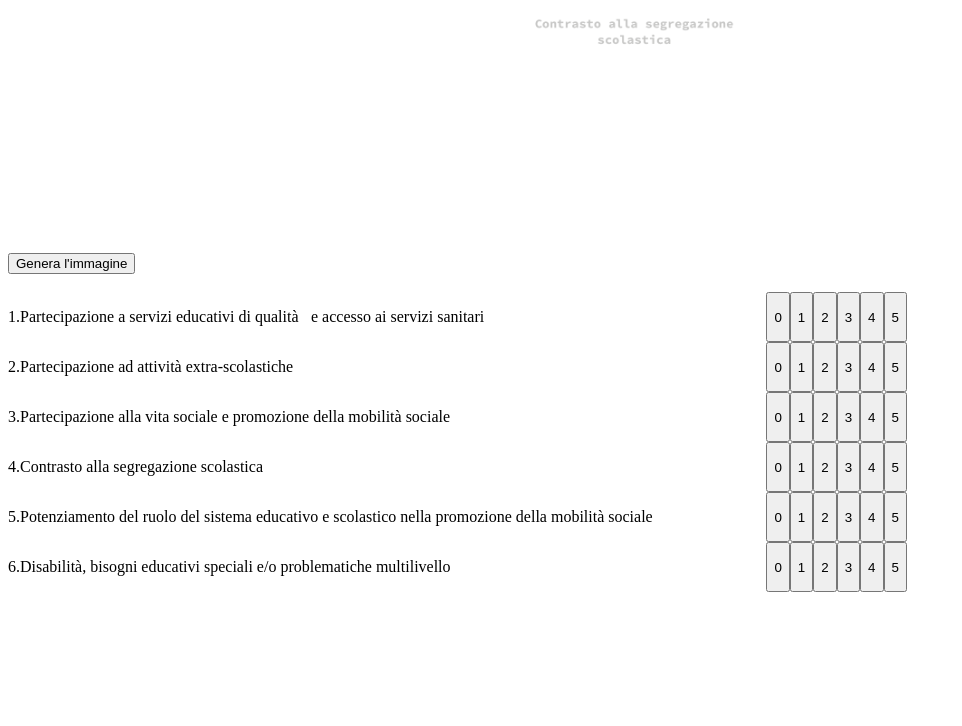
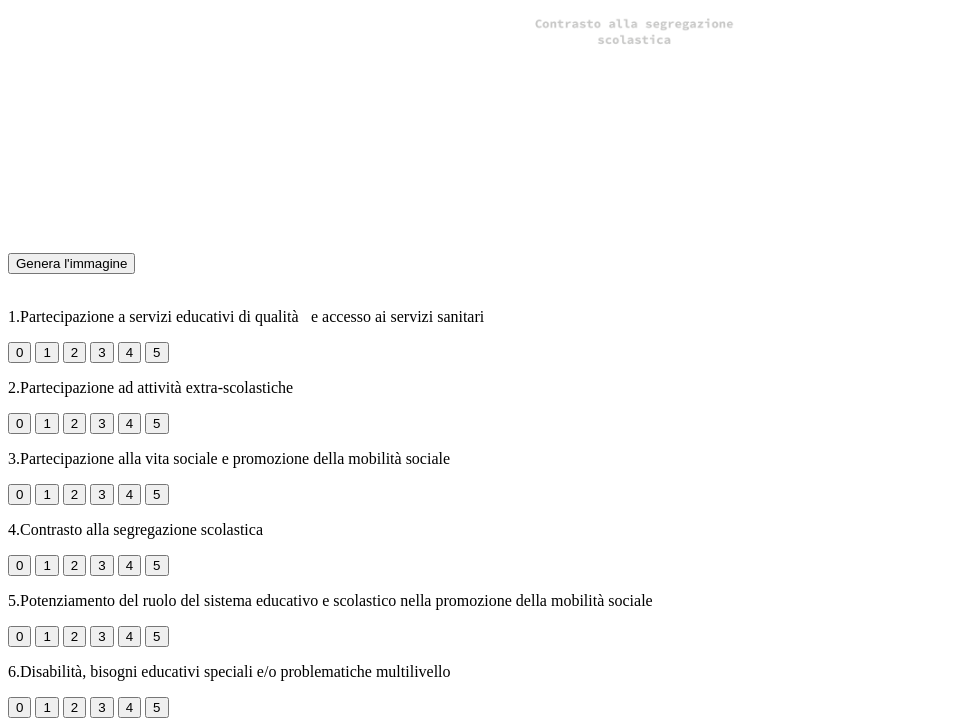
Before and after one commit to michela-rossi/Sfide-per-la-citta, a plain HTML site: page index.html in a window 1280 px wide. Shown: the part 655-1381 px from the top of the page, without its empty margins (0-962 px from the left). Before the commit the page ends 1255 px from the top, so only its background shows below. Drawn offline with Linux system fonts and the light colour scheme.

Commit message:
Update Stile.css

```diff
--- a/Stile.css
+++ b/Stile.css
@@ -3,11 +3,6 @@
   min-height: 100vh;
     justify-content: center;
   align-items: center;
-  }
-
-.paragrafi {
-    display: flex;
-    flex-wrap: wrap;
   }
 
 #SxC_Base {
```
